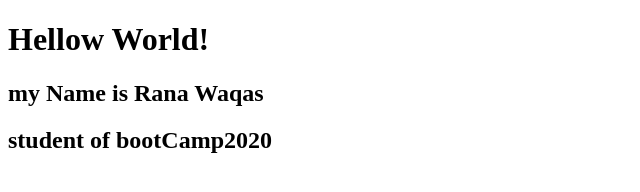
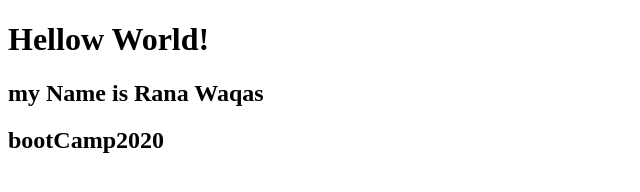
Before and after one commit to RanaWaqas92/BootCamp2020, a plain HTML site: page index.html in a window 1280 px wide. Shown: the whole page, without its empty margins (0-640 px from the left). Drawn offline with Linux system fonts and the light colour scheme.

Commit message:
updated index.html

```diff
--- a/index.html
+++ b/index.html
@@ -8,5 +8,5 @@
 <body>
 <h1>Hellow World!</h1>
 <h2>my Name is Rana Waqas</h2>
-<h2>student of bootCamp2020</h2>
+<h2>bootCamp2020</h2>
 </body></html>
```
